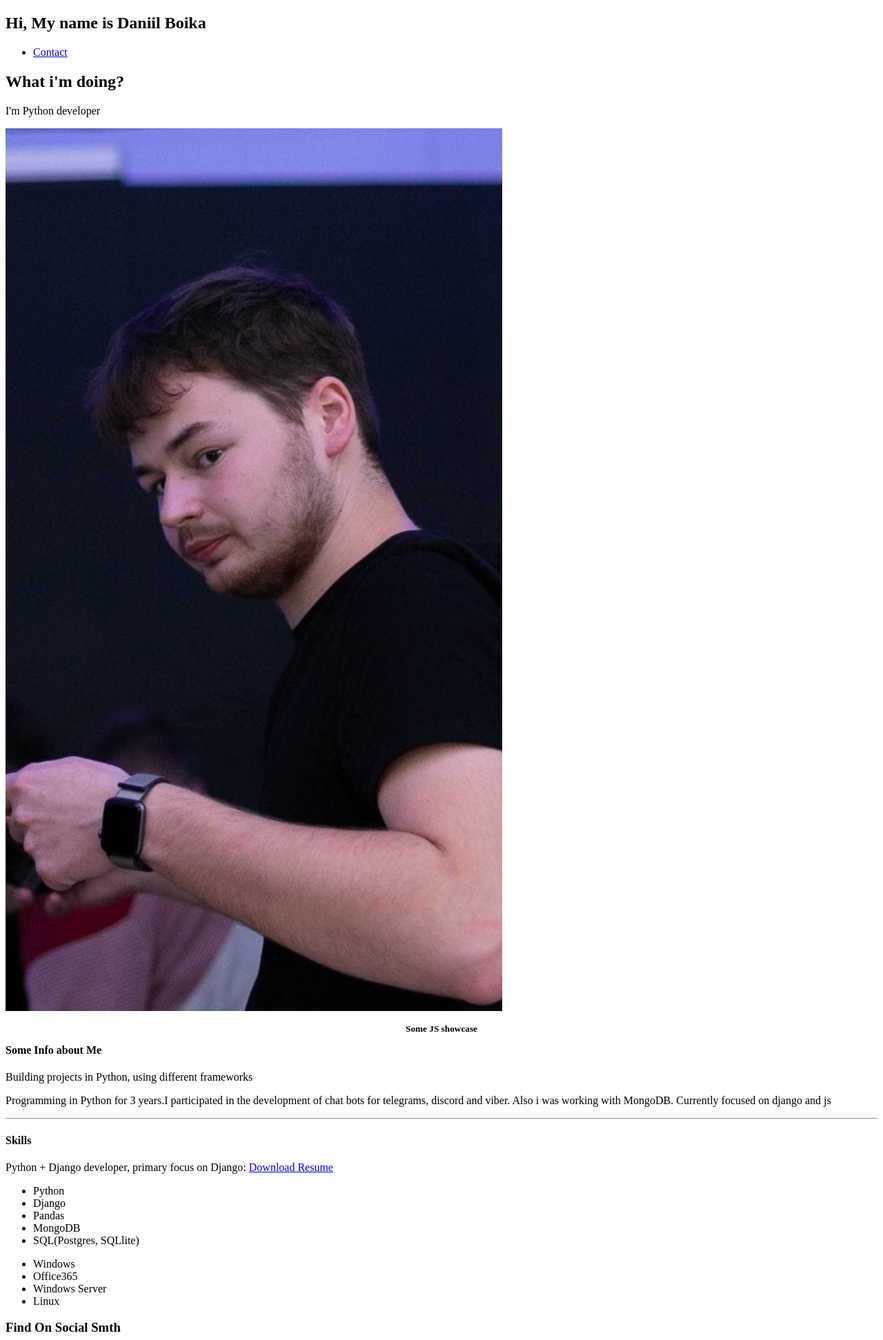
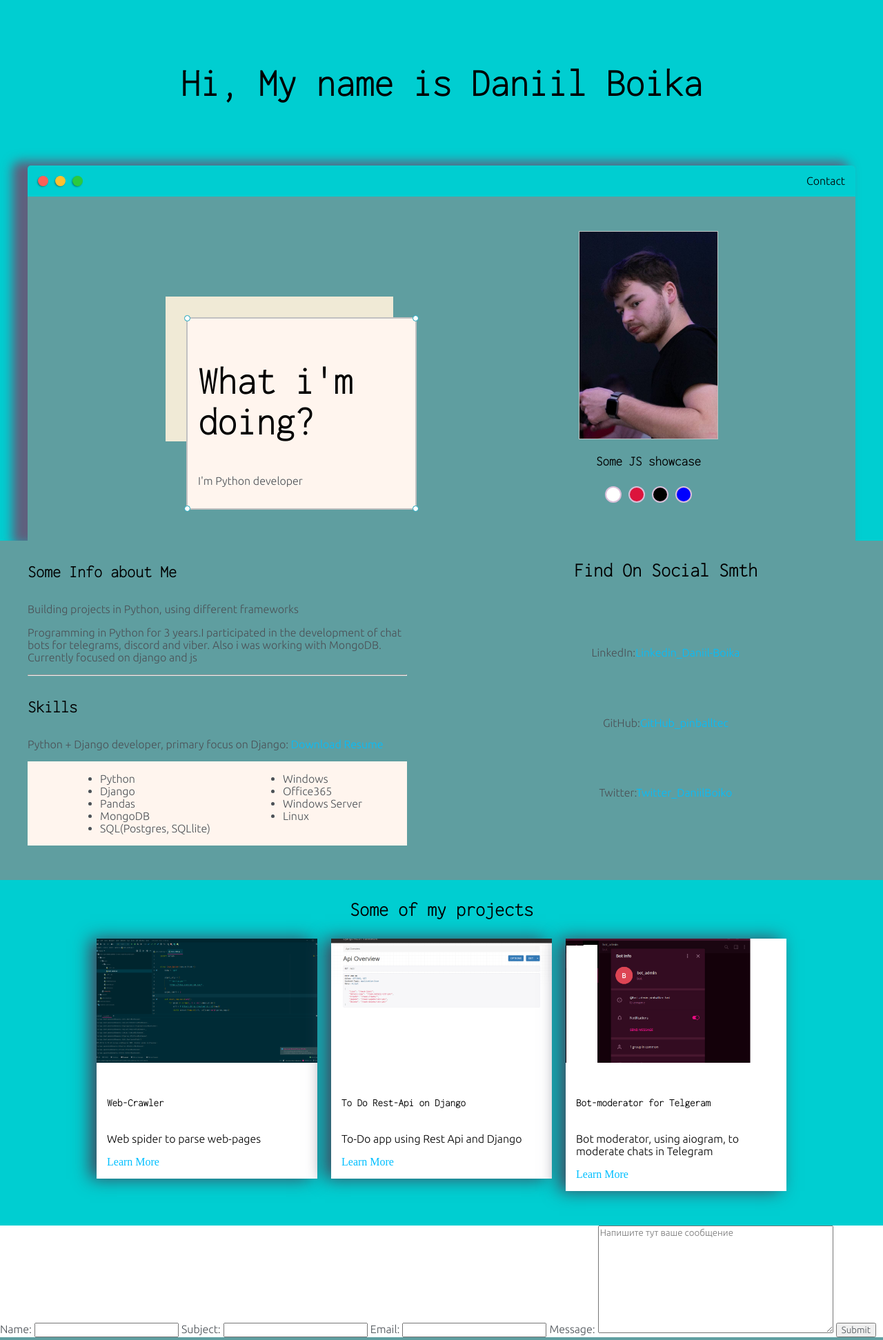
Before and after one commit to pinballtec/Portfolio_main, a Django app: page / in a window 1280 px wide; the page is wider, and only the part inside the window is pictured. Shown: the top 1943 px of that part at 69% size. Run offline with Django 4.2, Linux system fonts and the light colour scheme.

Commit message:
css is connected

```diff
--- a/django/project/contact_form/templates/contact_form/contact_form.html
+++ b/django/project/contact_form/templates/contact_form/contact_form.html
@@ -1,8 +1,20 @@
 <!DOCTYPE html>
+{% load static %}
 <html lang="en">
 <head>
     <meta charset="UTF-8">
     <title>Daniil Boika</title>
+    <meta name="viewpoint" content="maximum-scale=1, minimum-scale=1" />
+
+    <link rel="preconnect" href="https://fonts.googleapis.com">
+    <link rel="preconnect" href="https://fonts.gstatic.com" crossorigin>
+    <link href="https://fonts.googleapis.com/css2?family=Inconsolata:wght@200&display=swap" rel="stylesheet">
+
+    <link rel="preconnect" href="https://fonts.googleapis.com">
+    <link rel="preconnect" href="https://fonts.gstatic.com" crossorigin>
+    <link href="https://fonts.googleapis.com/css2?family=Inconsolata:wght@200&family=Questrial&family=Ubuntu:wght@300&display=swap" rel="stylesheet">
+
+    <link rel="stylesheet" type="text/css" media="screen" href="{% static 'styles/main.css' %}">
 </head>
 <body>
 {% load static %}
--- /dev/null
+++ b/django/project/static/styles/main.css
@@ -0,0 +1,367 @@
+:root {
+	--mainColor: #00CED1;
+	--secondColor: #5F9EA0;
+
+	--borderCoror: #c1c1c1;
+
+	--mainText: black;
+	--secondText: #4b5156;
+
+	/*needs to change color in deploy*/
+	--DotChangeColor: #D8BFD8;
+
+	--Color1-2: #FFF5EE;
+
+	--btnColor: black;
+
+	--shadow-skills: #FFF5EE;
+}
+
+
+html, body {
+	padding: 0;
+	margin: 0;
+}
+
+body *{
+	transition: 0.3s;
+}
+
+h1, h2, h3, h4, h5, h6, strong{
+	color: var(--mainText);
+	font-family: 'Inconsolata', monospace;
+	font-weight: 700;
+
+}
+
+p, li, span, label, input, textarea{
+	color: var(--secondText);
+	font-family: 'Ubuntu', sans-serif;
+}
+
+h1{font-size: 56px;}
+h2{font-size: 36px;}
+h3{font-size: 28px;}
+h4{font-size: 24px;}
+h5{font-size: 19px;}
+h6{font-size: 15px;}
+
+.s1{
+	background-color: var(--mainColor);
+	border-bottom:1px solid var(--borderColor);
+	overflow: auto;
+}
+
+.s2{
+	background-color: var(--secondColor);
+	border-bottom:1px solid var(--borderColor);
+	overflow: auto;
+}
+
+.main{
+	width: 1200px;
+	margin: 0 auto;
+}
+
+a{
+	text-decoration: none;
+	color: #00BFFF;
+}
+
+
+/*working with different screen size*/
+
+.hello{
+	display: grid;
+	min-height: 15em;
+	justify-content: center;
+	align-content: center;
+}
+
+.main{
+	width: 1200px;
+	margin: 0 auto;
+}
+
+.intro{
+	background-color: var(--secondColor);
+	border-radius: 5px 5px 0 0;
+	/*shadow*/
+	-webkit-box-shadow: -16px 0px 16px 6px rgba(95, 95, 125, 1);
+	-moz-box-shadow: -16px 0px 16px 6px rgba(95, 95, 125, 1);
+	box-shadow: -16px 0px 16px 6px rgba(95, 95, 125, 1);
+
+	display: grid;
+	grid-template-columns: 1fr 1fr;
+	grid-template-areas:
+		'Intro-Navigation Intro-Navigation'
+		'Intro-Left Intro-Right'
+	;
+}
+
+.Intro-Navigation{
+	grid-area: Intro-Navigation;
+	border-bottom: px solid var(--mainColor);
+	display: flex;
+	justify-content: space-between;
+	align-items: center;
+	background-color: var(--mainColor);
+	border-radius: 5px 5px 0 0;
+}
+
+#photo{
+	display: block;
+	border: 1px solid var(--borderCoror);
+	margin: 0 auto;
+	height: 300px;
+	width: 200px;
+	object-fit: cover;
+}
+
+#JS-Theem-dots{
+	display: flex;
+	justify-content: center;
+}
+
+.Js-dot{
+	height: 20px;
+	width: 20px;
+	background-color: black;
+	border-radius: 50%;
+	cursor: pointer;
+	margin: 5px;
+	border: 2px solid var(--DotChangeColor);
+}
+
+.Js-dot:hover{
+	border-width: 5px;
+}
+
+/*Buttons for js-change*/
+
+#white-dot{
+	background-color: #fff ;
+}
+
+#blue-dot{
+	background-color: #0000FF ;
+}
+
+#black-dot{
+	background-color: #000000;
+}
+
+#red-dot{
+	background-color: #DC143C ;
+}
+
+/*Left column(About me section)*/
+.Intro-Left{
+	grid-area: Intro-Left;
+	display: grid;
+	align-content: center;
+	padding-left: 200px;
+}
+
+#About_Me{
+	width: 300px;
+	background-color: var(--Color1-2);
+	border: 2px solid var(--borderCoror);
+	padding: 15px;
+	position: relative;
+}
+
+.about-text{
+	padding-bottom: 50px;
+}
+
+#shadow_AboutMe{
+	background-color: #f0ead6;
+	width: 300px;
+	height: 180px;
+	padding-left: 30px;
+	padding-top: 30px;
+}
+
+/*Right column(My picture with JS buttons)*/
+.Intro-Right{
+	grid-area: Intro-Right;
+	display: grid;
+	align-content: center;
+	padding-top: 50px;
+	padding-bottom: 50px;
+}
+
+.corner{
+	width: 7px;
+	height: 7px;
+	border-radius: 50%;
+	border: 1.5px solid #17a2b8;
+	background-color: #fff;
+	position: absolute;
+}
+
+#corner_n1{
+	top: -5px;
+	left: -5px;
+}
+
+#corner_n2{
+	top: -5px;
+	right: -5px;
+}
+
+#corner_n3{
+	bottom: -5px;
+	left: -5px;
+}
+
+#corner_n4{
+	bottom: -5px;
+	right: -5px;
+}
+
+/*dots for the top-window*/
+.dots{
+	display: flex;
+	padding: 10px;
+}
+
+#dot-1{
+	background-color: #FC6058;
+}
+
+#dot-2{
+	background-color: #FEC02F;
+}
+
+#dot-3{
+	background-color: #2ACA3E;
+}
+
+
+.browser-dot{
+	background-color: black;
+	height: 15px;
+	width: 15px;
+	border-radius: 50%;
+	margin: 5px;
+
+	-webkit-box-shadow: -1px 1px 3px -1px rgba(0,0,0,0.75);
+	-moz-box-shadow: -1px 1px 3px -1px rgba(0,0,0,0.75);
+	box-shadow: -1px 1px 3px -1px rgba(0,0,0,0.75);
+}
+
+#contacts{
+	margin: 0;
+	padding: 10px;
+}
+
+#contacts li{
+	display: inline-block;
+	margin-right: 5px;
+	margin-left: 5px;
+}
+
+.post-wrapper{
+	display: grid;
+	grid-template-columns: repeat(auto-fit, 320px);
+	gap:20px;
+	justify-content: center;
+	padding-bottom: 50px;
+}
+
+.post{
+	border: 1px solid var(--borderColor);
+	-webkit-box-shadow: -9px 0px 24px 0px rgba(66, 68, 90, 1);
+	-moz-box-shadow: -9px 0px 24px 0px rgba(66, 68, 90, 1);
+	box-shadow: -9px 0px 24px 0px rgba(66, 68, 90, 1);
+}
+
+.post-title{
+	color: black;
+	margin:
+}
+
+.post-intro{
+	color: black;
+}
+
+.post-prewiew{
+	background-color: #fff;
+	padding: 15px;
+}
+
+.potrfolio{
+	display: block;
+	width: 100%;
+	height:180px;
+	object-fit: cover;
+}
+
+@media screen and (max-width: 1200px){
+	.main{
+	width: 95%;
+	}
+}
+
+.about-text{
+	display: grid;
+	grid-template-columns: repeat(auto-fit, minmax(320px, 1fr));
+	gap: 100px;
+}
+
+#skills{
+	display: flex;
+	justify-content: space-evenly;
+	background-color: var(--shadow-skills);
+}
+
+.links-to-social-media{
+	display: grid;
+	text-align: center;
+}
+
+#submit-btn{
+	margin-top: 10px;
+	width: 100%;
+	padding-top: 10px;
+	padding-bottom: 10px;
+	color: #fff;
+	background-color: var(--btnColor);
+	border: none;
+}
+
+#contact_form{
+	display: block;
+	max-width: 600px;
+	margin: 0 auto;
+	border: 1px solid var(--borderCoror);
+	padding: 15px;
+	border-radius: 5px;
+	background-color: var(--mainColor);
+	margin-bottom: 50px;
+}
+
+#contact_form textarea{
+	min-height: 100px;
+	font-size: 14px;
+}
+
+#contact_form input{
+	border-radius: 3px;
+}
+
+.input-field{
+	width: 100%;
+	padding-top: 10px;
+	padding-bottom: 10px;
+	background-color: var(--secondColor);
+	border-radius: 5px;
+	border: 1px solid var(--borderColor);
+	font-size: 14px;
+}
+
+#some_cont{
+	color: black;
+}
```
